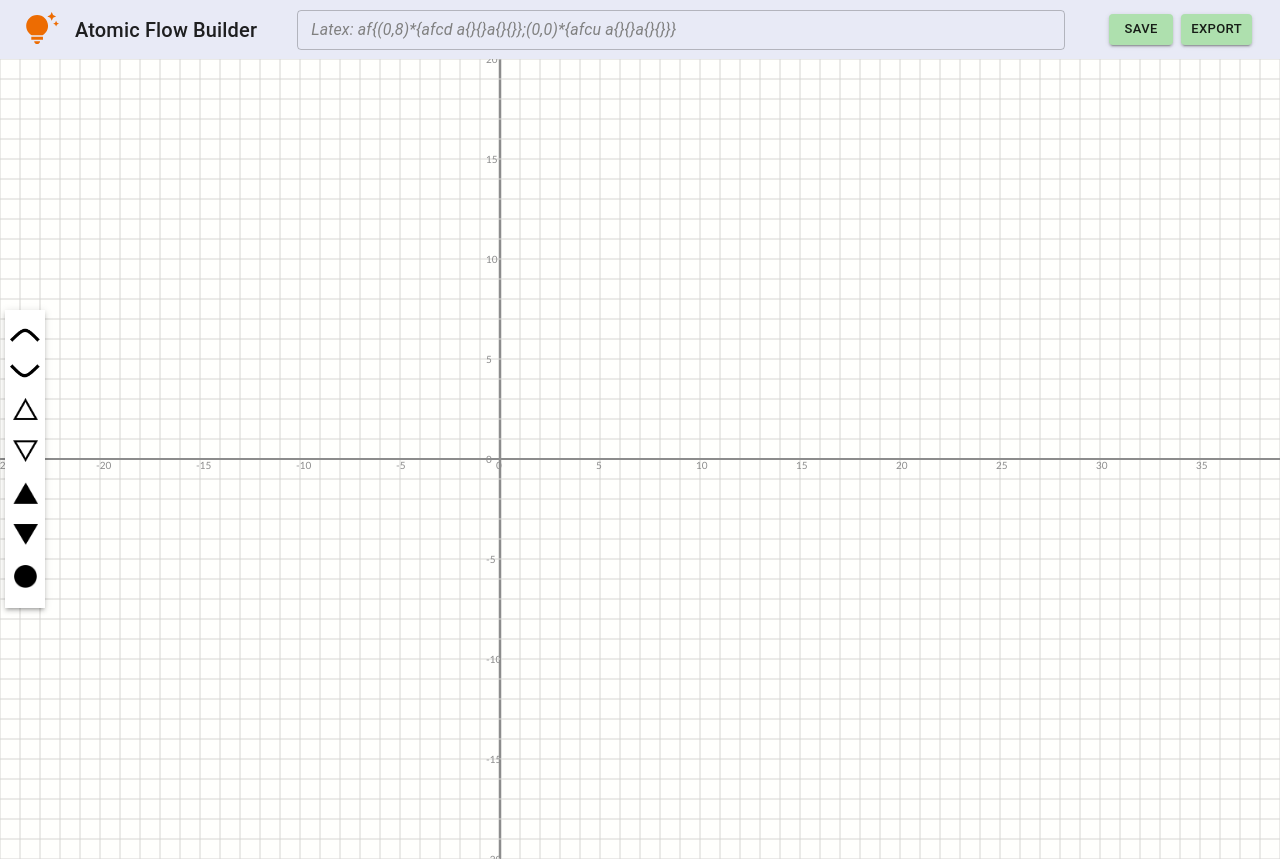
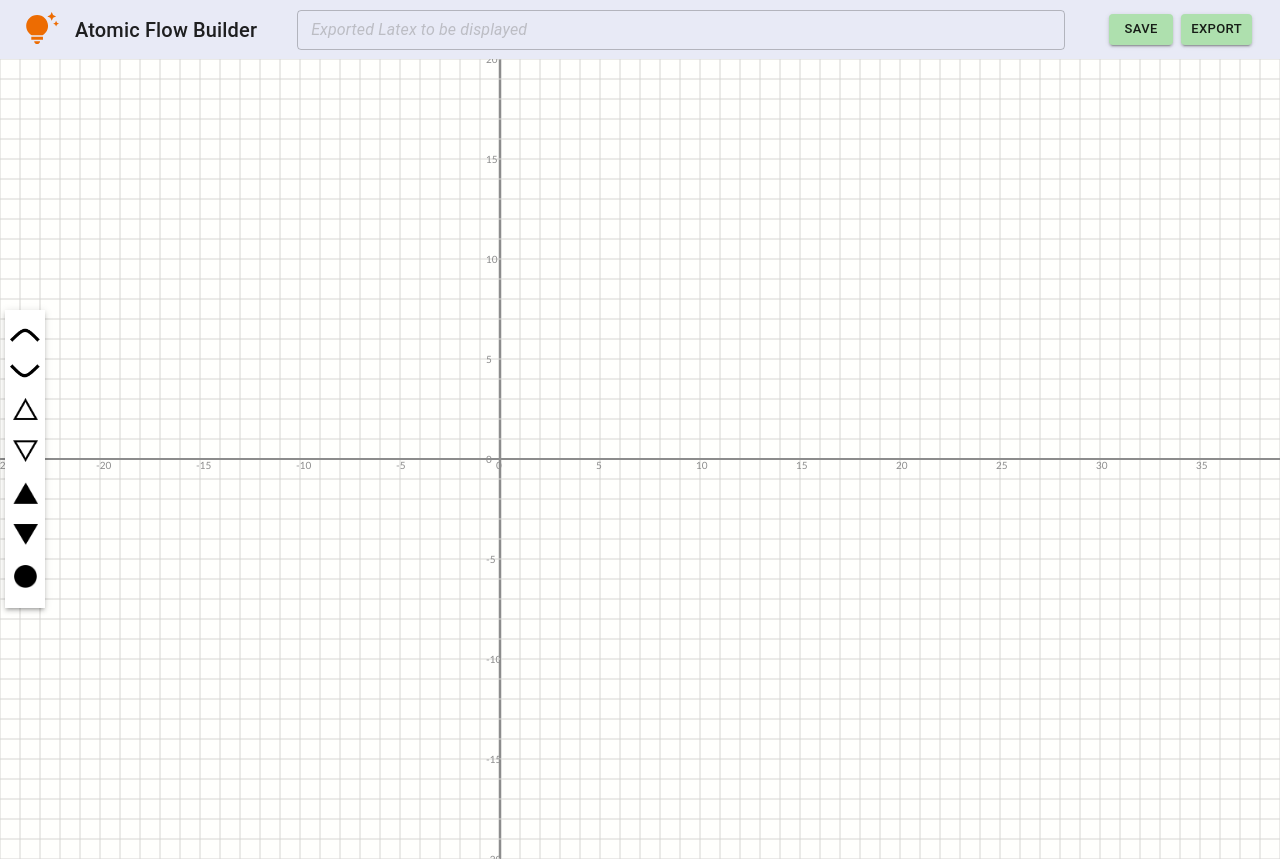
Before and after one commit to jeffyfung/atomic-flow-builder, a React (Create React App) app: page /drawboard in a window 1280 px wide. Built offline with nearby package versions, Linux system fonts and the light colour scheme.

Commit message:
feat: bugfix + activate status bar

```diff
--- a/src/components/canvas/gridline.tsx
+++ b/src/components/canvas/gridline.tsx
@@ -38,7 +38,8 @@ export const Gridline: React.FC<GridlineProps> = ({ stage }) => {
   let xIdx = -xAxisIdx;
   for (let i = 0; i <= numXSteps; i++) {
     if (i === xAxisIdx) {
-      verticals.push(<Line key={`vert-origin`} x={i * stepSize} points={[0, 0, 0, stageHeight]} stroke={axisColour} strokeWidth={2.5} />);
+      xAxisVal = i * stepSize;
+      verticals.push(<Line key={`vert-origin`} x={xAxisVal} points={[0, 0, 0, stageHeight]} stroke={axisColour} strokeWidth={2.5} />);
     } else {
       verticals.push(<Line key={`vert-${i}`} x={i * stepSize} points={[0, 0, 0, stageHeight]} stroke={strokeColour} strokeWidth={1} />);
     }
@@ -53,7 +54,7 @@ export const Gridline: React.FC<GridlineProps> = ({ stage }) => {
   for (let i = 0; i <= numYSteps; i++) {
     if (i === yAxisIdx) {
       yAxisVal = i * stepSize;
-      horizontals.push(<Line key={`hori-origin`} y={i * stepSize} points={[0, 0, stageWidth, 0]} stroke={axisColour} strokeWidth={2} />);
+      horizontals.push(<Line key={`hori-origin`} y={yAxisVal} points={[0, 0, stageWidth, 0]} stroke={axisColour} strokeWidth={2} />);
     } else {
       horizontals.push(<Line key={`hori-${i}`} y={i * stepSize} points={[0, 0, stageWidth, 0]} stroke={strokeColour} strokeWidth={1} />);
     }
--- a/src/components/status-bar/status-bar.tsx
+++ b/src/components/status-bar/status-bar.tsx
@@ -2,7 +2,7 @@ import { TextField, Tooltip, styled } from "@mui/material";
 import { MouseEvent, useState } from "react";
 
 interface StatusBarProps {
-  status: string;
+  val: string;
 }
 
 const StyledTextField = styled(TextField)({
@@ -15,14 +15,14 @@ const StyledTextField = styled(TextField)({
   },
 });
 
-export const StatusBar: React.FC<StatusBarProps> = ({ status }) => {
+export const StatusBar: React.FC<StatusBarProps> = ({ val }) => {
   const tooltipResetTime = 2500;
   const [hint, setHint] = useState("Click to Copy");
 
   const handleClick = async (_e: MouseEvent) => {
     let msg: string = "";
     try {
-      await navigator.clipboard.writeText(status);
+      await navigator.clipboard.writeText(val);
       msg = "Copied to clipboard!";
     } catch (error: any) {
       msg = "Failed to copy to clipboard!";
@@ -39,12 +39,13 @@ export const StatusBar: React.FC<StatusBarProps> = ({ status }) => {
         id="status-display"
         variant="outlined"
         size="small"
+        value={val}
+        placeholder="Exported Latex to be displayed"
         InputProps={{
           readOnly: true,
           color: "info",
           onClick: handleClick,
         }}
-        defaultValue={status}
       />
     </Tooltip>
   );
--- a/src/components/top-menu/top-menu.tsx
+++ b/src/components/top-menu/top-menu.tsx
@@ -16,8 +16,8 @@ interface TopMenuProps {
 }
 
 // TODO: deal with the status/exporetdLatex bar
+// TODO: add toggle for compact mode
 export const TopMenu: React.FC<TopMenuProps> = ({ openActionMenu }) => {
-  const status = "Latex: af{(0,8)*{afcd a{}{}a{}{}};(0,0)*{afcu a{}{}a{}{}}}";
   const appTitle = "Atomic Flow Builder";
 
   const { shapes } = useAppSelector(selectCanvas);
@@ -38,7 +38,7 @@ export const TopMenu: React.FC<TopMenuProps> = ({ openActionMenu }) => {
             <TipsAndUpdatesIcon fontSize="large" />
           </IconButton>
           <StyledAppTitle variant="h6">{appTitle}</StyledAppTitle>
-          <StatusBar status={status} />
+          <StatusBar val={exportedLatex} />
           <Button variant="contained" size="small" color="secondary" sx={{ mx: 0.5 }}>
             Save
           </Button>
```
